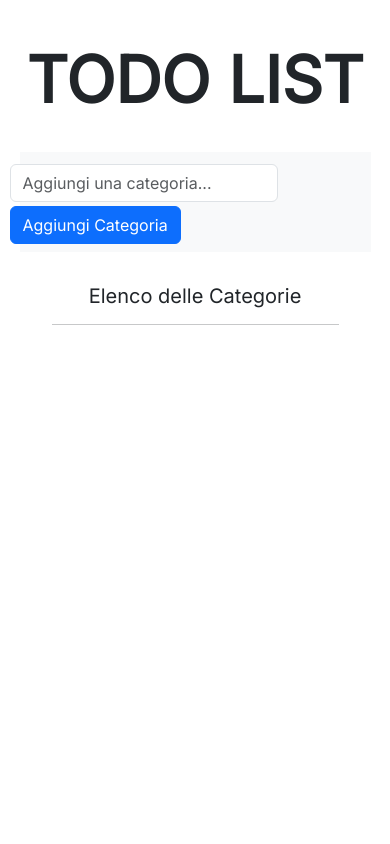
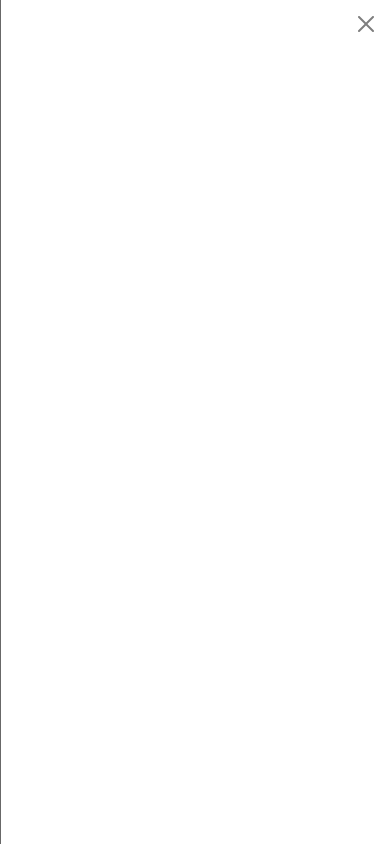
Before and after one commit to giorgioGTelian/todoapp, a React (Create React App) app: page / in a window 390 px wide. Built offline with nearby package versions, Linux system fonts and the light colour scheme.

Commit message:
now it's real

```diff
--- a/package.json
+++ b/package.json
@@ -12,6 +12,7 @@
     "react-bootstrap": "^2.9.2",
     "react-bootstrap-icons": "^1.10.3",
     "react-dom": "^18.2.0",
+    "react-responsive": "^9.0.2",
     "react-scripts": "5.0.1",
     "web-vitals": "^2.1.4"
   },
--- a/src/App.js
+++ b/src/App.js
@@ -123,8 +123,8 @@ const App = () => {
         </Row>
       </Form>
     </Navbar>
-    <div className="content_wrapper">
-    <AllTabs categories={categories} addTask={addTask} deleteTask={deleteTask} deleteCategory={deleteCategory} editTask={editTask} toggleComplete={toggleComplete} />
+    <div className="w-100 h-100">
+    <AllTabs className="w-100 h-100" categories={categories} addTask={addTask} deleteTask={deleteTask} deleteCategory={deleteCategory} editTask={editTask} toggleComplete={toggleComplete} />
     </div>
   </div>
   </>
--- a/src/components/AllTabs.js
+++ b/src/components/AllTabs.js
@@ -1,22 +1,68 @@
-import React from 'react';
+import React, { useState } from 'react';
 import { Tab, Nav, Row, Col } from 'react-bootstrap';
 import Category from './Category';
+import { useMediaQuery } from 'react-responsive';
+import Navbar from 'react-bootstrap/Navbar';
+import Offcanvas from 'react-bootstrap/Offcanvas';
+import Container from 'react-bootstrap/Container';
 
-/**
- * Renders a component that displays all tabs for different categories.
- *
- * @param {Object[]} categories - An array of category objects.
- * @param {Function} addTask - A function to add a new task.
- * @param {Function} deleteTask - A function to delete a task.
- * @param {Function} deleteCategory - A function to delete a category.
- * @param {Function} toggleComplete - A function to toggle the completion status of a task.
- * @param {Function} editTask - A function to edit a task.
- * @returns {JSX.Element} The rendered AllTabs component.
- */
+
 const AllTabs = ({ categories, addTask, deleteTask, deleteCategory, toggleComplete, editTask }) => {
+    const isTabletOrMobile = useMediaQuery({ query: '(max-width: 1224px)' });
+    const isDesktopOrLaptop = useMediaQuery({ query: '(min-width: 1224px)' });
+
+    const [activeKey, setActiveKey] = useState(categories[0]?.id || '');
+    const [showNavbar, setShowNavbar] = useState(true);
+
+    const handleSelect = (selectedKey) => {
+    setActiveKey(selectedKey);
+    setShowNavbar(false);
+    };
+
     return (
     <>
-    <Tab.Container justify defaultActiveKey={categories[0]?.id || ''}>
+    {isTabletOrMobile && [false].map((expand) => (
+         <Navbar key={expand} expand={expand} className="bg-body-tertiary mb-3 w-100" expanded={showNavbar}>
+         <Container fluid className="w-100">
+             <Navbar.Toggle aria-controls={`offcanvasNavbar-expand-${expand}`} onClick={() => setShowNavbar(!showNavbar)} />
+             <Navbar.Offcanvas
+             id={`offcanvasNavbar-expand-${expand}`}
+             aria-labelledby={`offcanvasNavbarLabel-expand-${expand}`}
+             placement="end"
+             show={showNavbar}
+             onHide={() => setShowNavbar(false)}
+             >
+             <Offcanvas.Header closeButton>
+                   <Nav justify variant="pills" className="justify-content-end flex-grow-1 pe-3" activeKey={activeKey} style={{lineBreak:'anywhere'}}>
+             {categories.map((category) => (
+                 <Nav.Item key={category.id}>
+                 <Nav.Link eventKey={category.id} onClick={() => handleSelect(category.id)}>{category.title}</Nav.Link>
+                 </Nav.Item>
+             ))}
+         </Nav>
+             </Offcanvas.Header>
+             </Navbar.Offcanvas>
+         </Container>
+         </Navbar>
+     ))
+    }
+
+    {isTabletOrMobile &&
+      <Tab.Container justify activeKey={activeKey} onSelect={handleSelect}>
+      <Row className="w-100 h-100">
+          <Col sm={9}>
+          <Tab.Content className="w-100 h-100">
+          {categories.map((category) => (
+              <Tab.Pane eventKey={category.id} key={category.id} >
+              <Category category={category} tasks={category.tasks} addTask={addTask} deleteTask={deleteTask} deleteCategory={deleteCategory} toggleComplete={toggleComplete} editTask={editTask} />
+              </Tab.Pane>
+          ))}
+          </Tab.Content>
+          </Col>
+      </Row>
+      </Tab.Container>
+      }
+    {isDesktopOrLaptop &&<Tab.Container justify defaultActiveKey={categories[0]?.id || ''}>
     <Row>
     <Col sm={3}>
     <h5> Elenco delle Categorie </h5>
@@ -39,7 +85,7 @@ const AllTabs = ({ categories, addTask, deleteTask, deleteCategory, toggleComple
         </Tab.Content>
     </Col>
     </Row>
-    </Tab.Container>
+ </Tab.Container>}
  </>
  );
 };
```
Also changed, not shown: 1 other file (tests, documents, lock files or other folders). Lines whose indentation alone changed are shown as unchanged.
